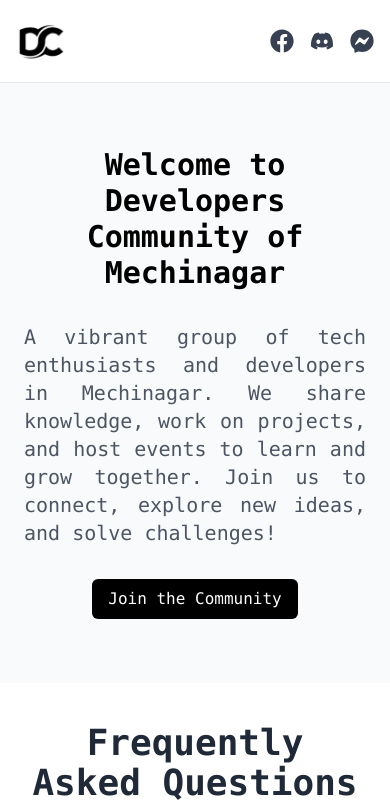
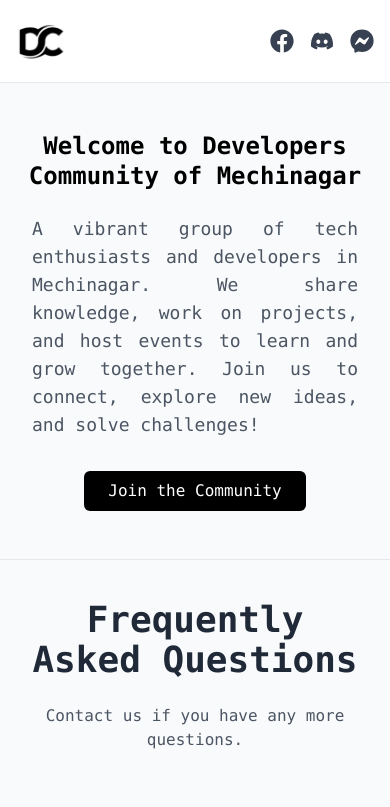
Before and after one commit to smrn001/mechinagar-dev, a React (Vite) app: page / in a window 390 px wide. Shown: the top 807 px of the page. Built offline with nearby package versions, Linux system fonts and the light colour scheme.

Commit message:
changed bg-colour and hero section responsive

```diff
--- a/src/App.jsx
+++ b/src/App.jsx
@@ -6,7 +6,7 @@ import FAQ from "./components/FAQ";
 
 export default function App() {
   return (
-    <div className="min-h-screen flex flex-col font-mono">
+    <div className="min-h-screen bg-gray-50 flex flex-col font-mono">
       <Navbar />
       <Home />
       <FAQ />
--- a/src/components/FAQ.jsx
+++ b/src/components/FAQ.jsx
@@ -1,4 +1,4 @@
-import React, { useState } from "react";
+import  { useState } from "react";
 import { FiChevronDown, FiChevronUp } from "react-icons/fi";
 
 const questions = [
@@ -44,7 +44,7 @@ const FAQ = () => {
   };
 
   return (
-    <div className="flex flex-col p-6 gap-6 max-w-3xl mx-auto">
+    <div className="flex  flex-col p-6 gap-6 max-w-3xl mx-auto">
       <h1 className="text-4xl font-semibold text-center mt-4 text-gray-800">
         Frequently Asked Questions
       </h1>
--- a/src/pages/Home.jsx
+++ b/src/pages/Home.jsx
@@ -1,18 +1,23 @@
 const Home = () => {
   return (
     <main className="flex-grow">
-        <section className="bg-gray-50 py-16 sm:py-24">
-          <div className="container mx-auto px-4 text-center">
-            <h1 className="text-3xl sm:text-4xl font-bold">Welcome to Developers Community of Mechinagar</h1>
-            <p className="text-xl text-gray-600 my-8 md:mx-16 text-justify sm:text-center mx-2">
-              A vibrant group of tech enthusiasts and developers in Mechinagar. We share knowledge, work on projects, and host events to learn and grow together. Join us to connect, explore new ideas, and solve challenges!
-            </p>
-            <a href="https://www.facebook.com/dc.mechinagar" target="_blank">
-              <button className="bg-black text-white py-2 px-4 rounded-md font-medium">Join the Community</button>
-            </a>
-          </div>
-        </section>
-      </main>
+      <section className="bg-gray-50 py-12 sm:py-16 md:py-24 border-b">
+        <div className="container mx-auto px-4 text-center">
+          <h1 className="text-2xl sm:text-3xl md:text-4xl font-bold leading-tight">
+            Welcome to Developers Community of Mechinagar
+          </h1>
+          <p className="text-lg sm:text-xl text-gray-600 mt-6 sm:mt-8 md:mt-10 mb-8 md:mb-12 text-justify sm:text-center mx-4 md:mx-16 lg:mx-32 xl:mx-48">
+            A vibrant group of tech enthusiasts and developers in Mechinagar. We
+            share knowledge, work on projects, and host events to learn and grow
+            together. Join us to connect, explore new ideas, and solve
+            challenges!
+          </p>
+          <button className="bg-black text-white py-2 px-6 sm:py-3 sm:px-8 rounded-md font-medium hover:bg-gray-800 transition-colors duration-200">
+            Join the Community
+          </button>
+        </div>
+      </section>
+    </main>
   );
 };
 
```
